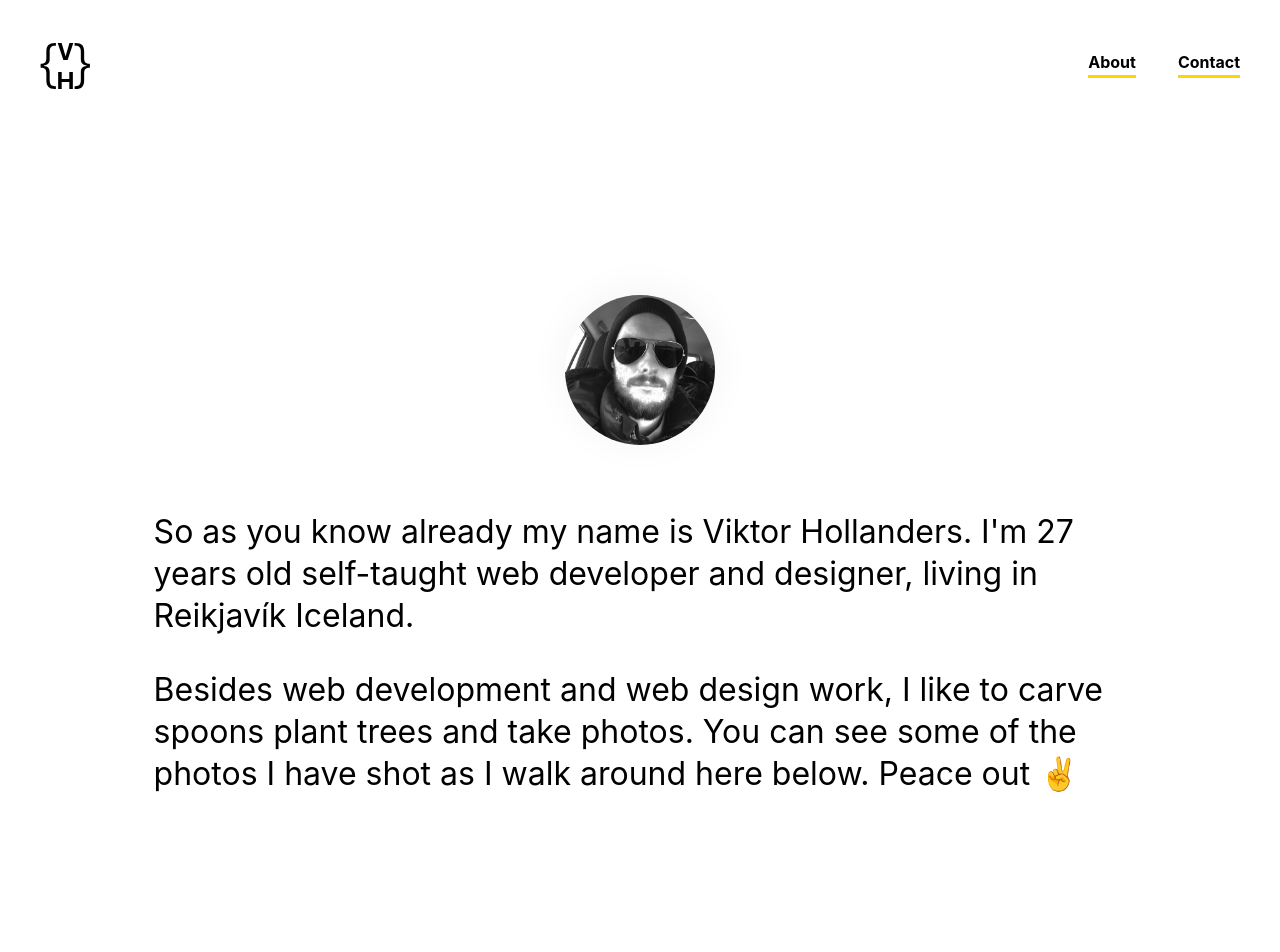
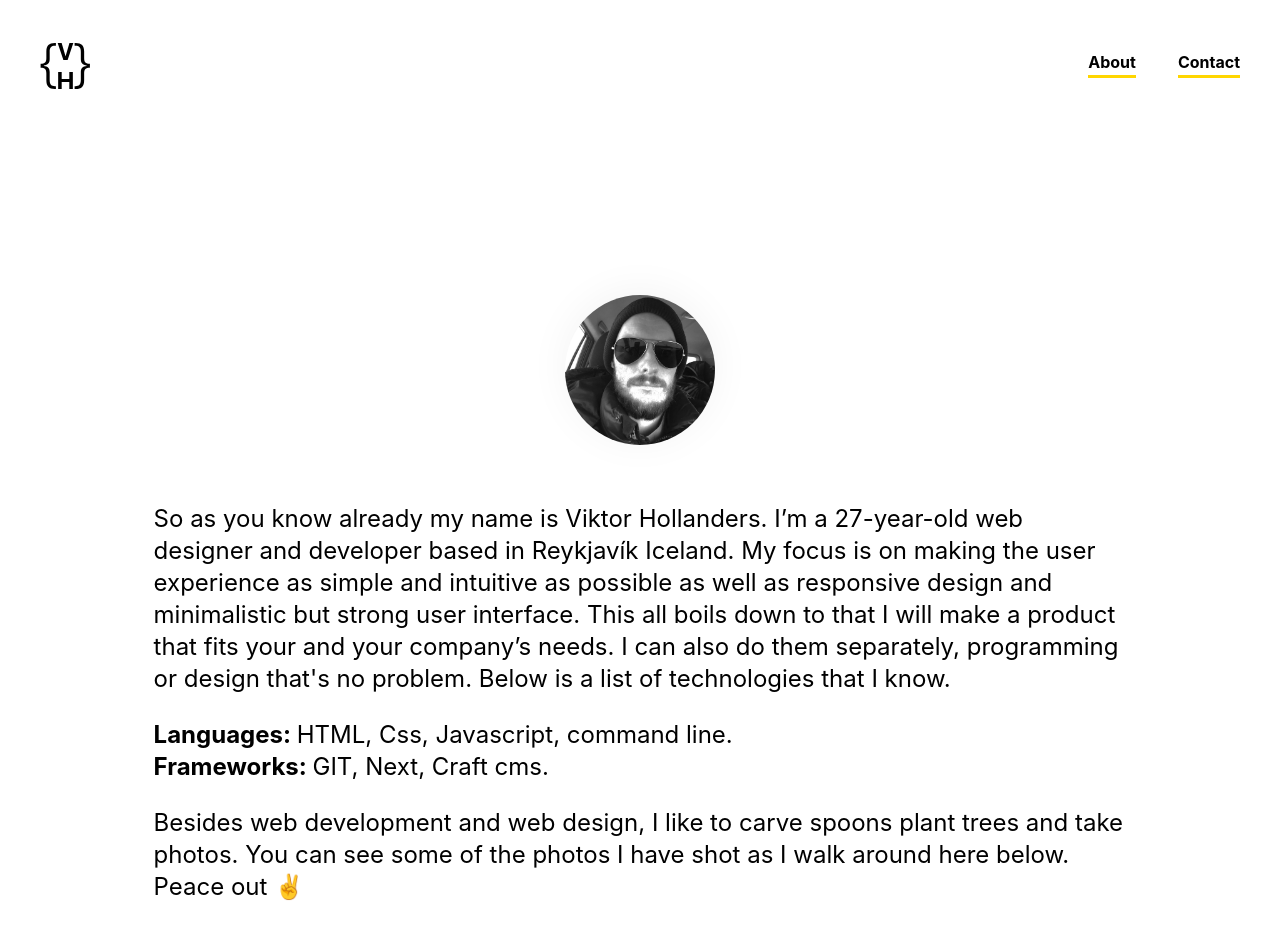
Before and after one commit to viktorhollanders/viktorhollanders-nextjs, a Next.js app: page /about in a window 1280 px wide. Shown: the top 952 px of the page. Built offline with nearby package versions, Linux system fonts and the light colour scheme.

Commit message:
update website text

```diff
--- a/pages/about.js
+++ b/pages/about.js
@@ -11,13 +11,23 @@ export default function About() {
       <section className="about capped">
         <img src="/images/profile-picture.jpeg" />
         <p>
-          So as you know already my name is Viktor Hollanders. I'm 27 years old
-          self-taught web developer and designer, living in Reikjavík Iceland.
+          So as you know already my name is Viktor Hollanders. I’m a 27-year-old
+          web designer and developer based in Reykjavík Iceland. My focus is on
+          making the user experience as simple and intuitive as possible as well
+          as responsive design and minimalistic but strong user interface. This
+          all boils down to that I will make a product that fits your and your
+          company’s needs. I can also do them separately, programming or design
+          that's no problem. Below is a list of technologies that I know.
         </p>
         <p>
-          Besides web development and web design work, I like to carve spoons
-          plant trees and take photos. You can see some of the photos I have
-          shot as I walk around here below. Peace out ✌️
+          <strong>Languages: </strong> HTML, Css, Javascript, command line.{' '}
+          <br />
+          <strong>Frameworks: </strong> GIT, Next, Craft cms.
+        </p>
+        <p>
+          Besides web development and web design, I like to carve spoons plant
+          trees and take photos. You can see some of the photos I have shot as I
+          walk around here below. Peace out ✌️
         </p>
       </section>
 
@@ -48,8 +58,8 @@ export default function About() {
         }
 
         .about p {
-          font-size: 32px;
-          line-height: 42px;
+          font-size: 24px;
+          line-height: 32px;
           text-align: left;
         }
 
```
Also changed, not shown: 1 other file (tests, documents, lock files or other folders).
